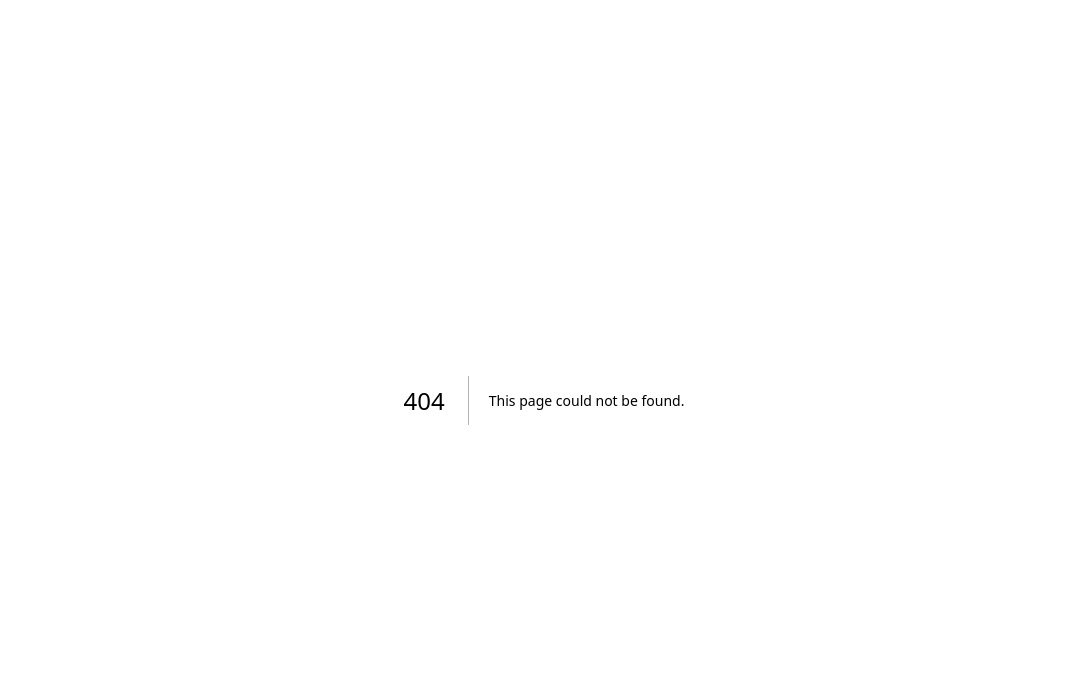
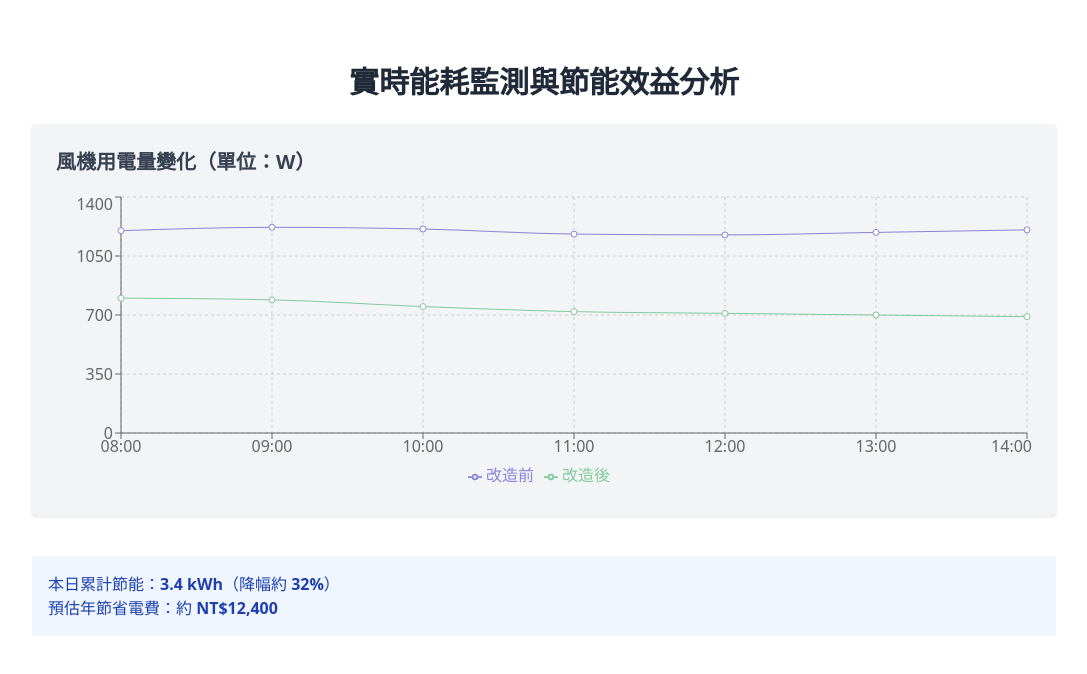
Before and after one commit to aignition101/aignition-tailwind, a Next.js app: page /dashboard in a window 1280 px wide. Before the commit this address had no page. Shown: the top 674 px of the page, without its empty margins (96-1183 px from the left). Built offline with nearby package versions, Linux system fonts and the light colour scheme.

Commit message:
Create dashboard.tsx

```diff
--- /dev/null
+++ b/pages/dashboard.tsx
@@ -0,0 +1,46 @@
+import {
+  LineChart, Line, XAxis, YAxis, CartesianGrid, Tooltip, Legend, ResponsiveContainer,
+} from 'recharts';
+
+const mockData = [
+  { time: '08:00', powerBefore: 1200, powerAfter: 800 },
+  { time: '09:00', powerBefore: 1220, powerAfter: 790 },
+  { time: '10:00', powerBefore: 1210, powerAfter: 750 },
+  { time: '11:00', powerBefore: 1180, powerAfter: 720 },
+  { time: '12:00', powerBefore: 1175, powerAfter: 710 },
+  { time: '13:00', powerBefore: 1190, powerAfter: 700 },
+  { time: '14:00', powerBefore: 1205, powerAfter: 690 },
+];
+
+export default function Dashboard() {
+  return (
+    <main className="min-h-screen bg-white px-6 py-16">
+      <section className="max-w-5xl mx-auto">
+        <h1 className="text-3xl font-bold text-gray-800 mb-6 text-center">
+          實時能耗監測與節能效益分析
+        </h1>
+
+        <div className="bg-gray-100 p-6 rounded shadow">
+          <h2 className="text-xl font-semibold text-gray-700 mb-4">風機用電量變化（單位：W）</h2>
+
+          <ResponsiveContainer width="100%" height={300}>
+            <LineChart data={mockData}>
+              <CartesianGrid strokeDasharray="3 3" />
+              <XAxis dataKey="time" />
+              <YAxis />
+              <Tooltip />
+              <Legend />
+              <Line type="monotone" dataKey="powerBefore" name="改造前" stroke="#8884d8" />
+              <Line type="monotone" dataKey="powerAfter" name="改造後" stroke="#82ca9d" />
+            </LineChart>
+          </ResponsiveContainer>
+        </div>
+
+        <div className="mt-10 bg-blue-50 p-4 rounded text-blue-800">
+          <p>本日累計節能：<strong>3.4 kWh</strong>（降幅約 <strong>32%</strong>）</p>
+          <p>預估年節省電費：約 <strong>NT$12,400</strong></p>
+        </div>
+      </section>
+    </main>
+  );
+}
```
